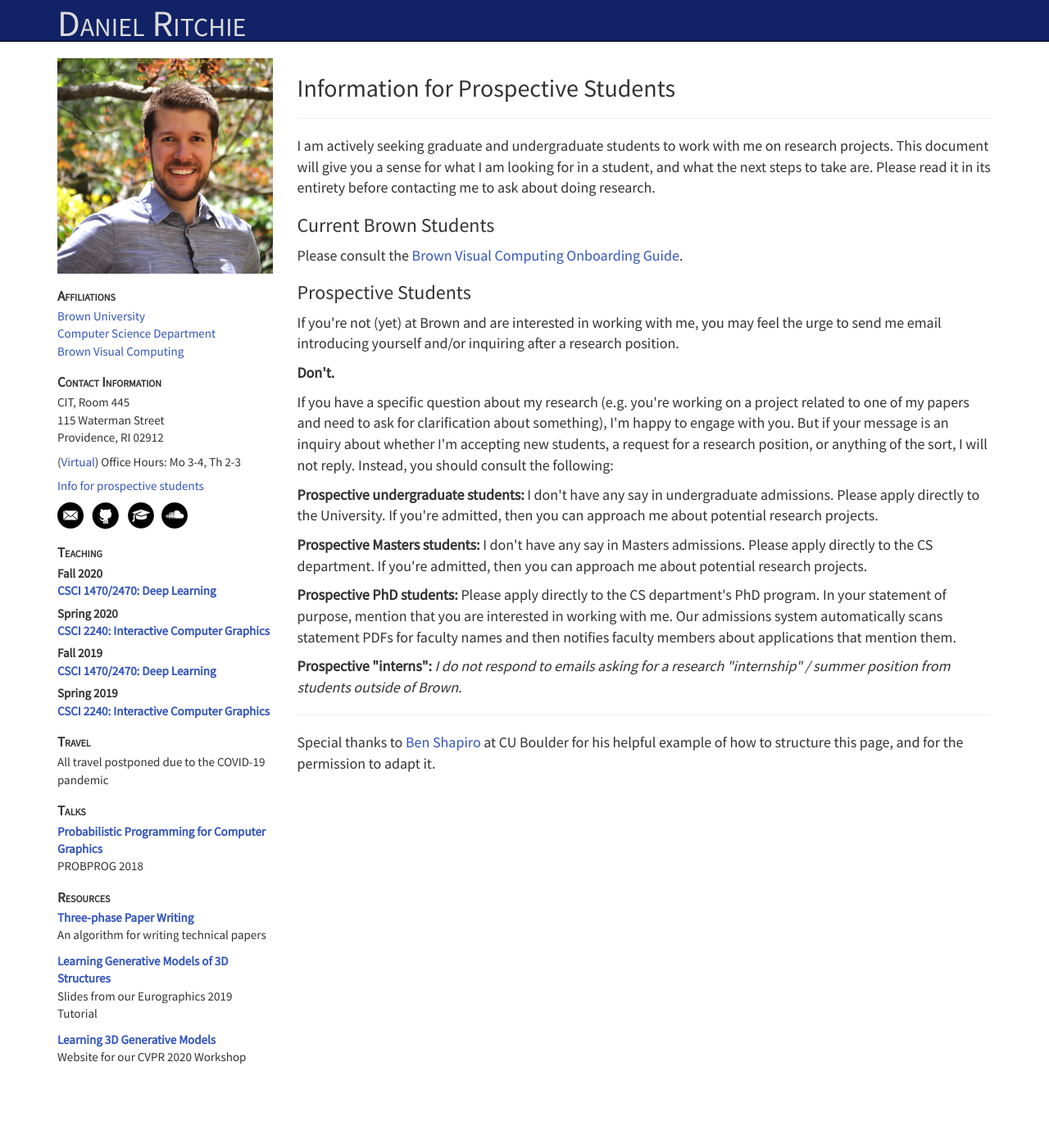
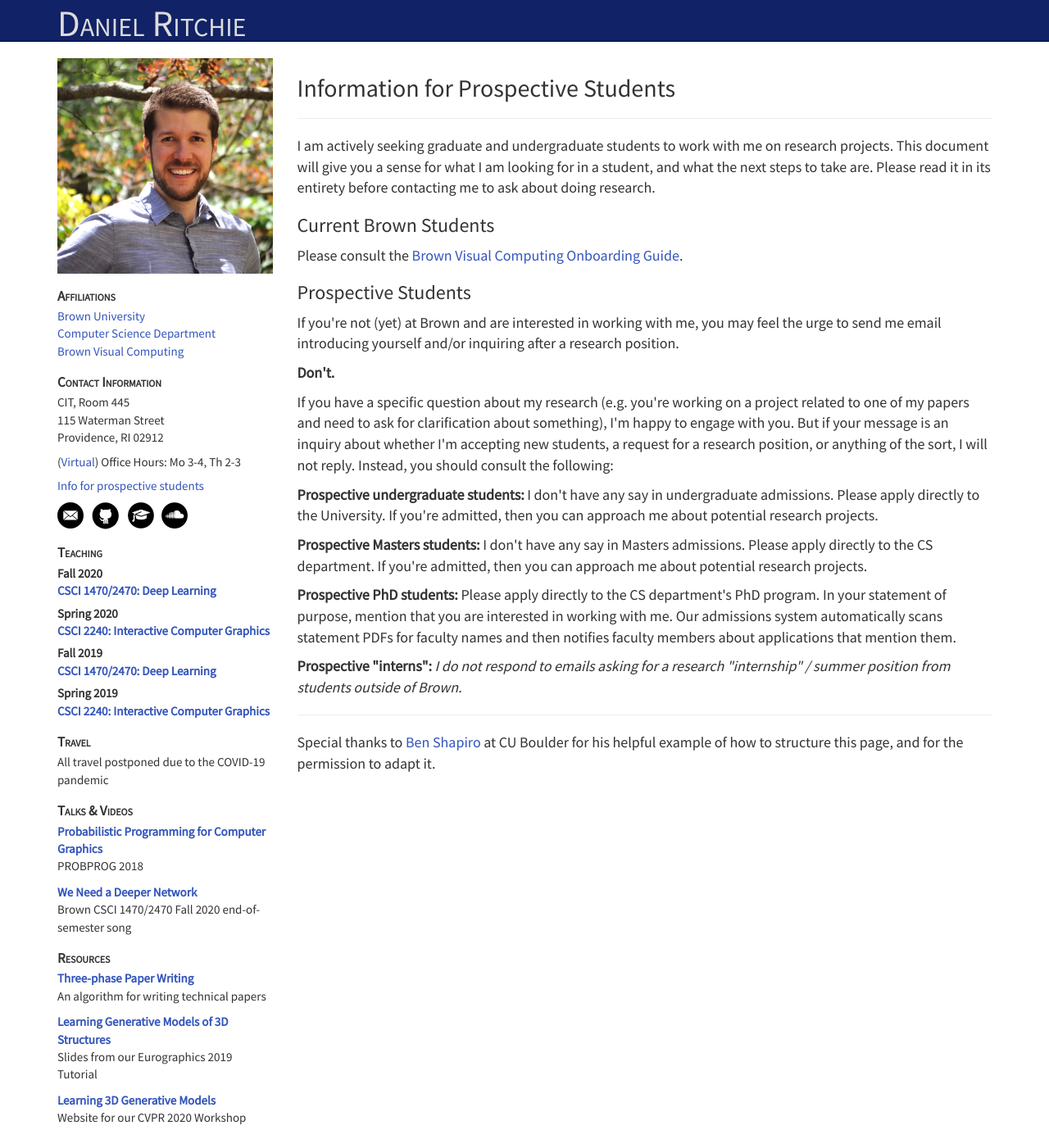
Before and after one commit to dritchie/dritchie.github.io, a Jekyll site: the page built from prospective_students.html, in a window 1280 px wide. Shown: the whole page at 82% size. Built offline with Jekyll 4.4.1, drawn with Linux system fonts in a browser that asks for light colours; before the commit the page ends 1315 px from its top, so only the background shows below that.

Commit message:
Links to DL song.

```diff
--- a/_data/talks.json
+++ b/_data/talks.json
@@ -3,5 +3,10 @@
 		"title": "Probabilistic Programming for Computer Graphics",
 		"link": "https://www.youtube.com/watch?v=QprVu_pLT4w",
 		"venue": "PROBPROG 2018"
+	},
+	{
+		"title": "We Need a Deeper Network",
+		"link": "https://youtu.be/ZwVa4MtPstw",
+		"venue": "Brown CSCI 1470/2470 Fall 2020 end-of-semester song"
 	}
 ]
--- a/_includes/sidebar.html
+++ b/_includes/sidebar.html
@@ -99,7 +99,7 @@
 </div>
 
 <div class='sidebaritem' id='talks'>
-	<div class='sidebarheader'>Talks</div>
+	<div class='sidebarheader'>Talks & Videos</div>
 	{% for talk in site.data.talks %}
 
 		<div class='resource'>
--- /dev/null
+++ b/_news/dl_song.html
@@ -0,0 +1,5 @@
+---
+date: '2020-11-30'
+---
+
+Do you work in deep learning? Like Billy Joel songs? Check out the <a target="_blank" href="https://youtu.be/ZwVa4MtPstw">end-of-semester song</a> from Brown's deep learning course.
```
